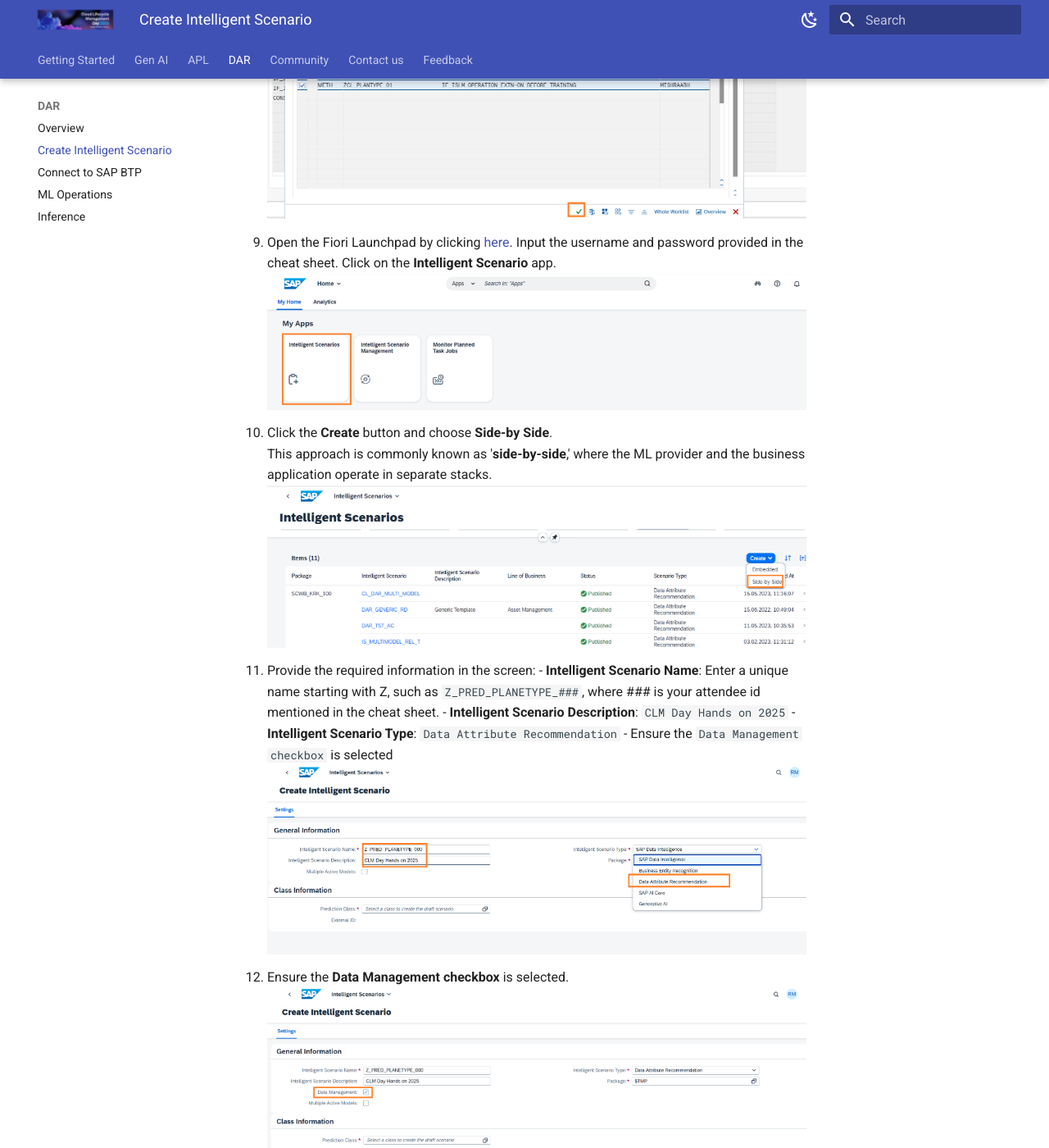
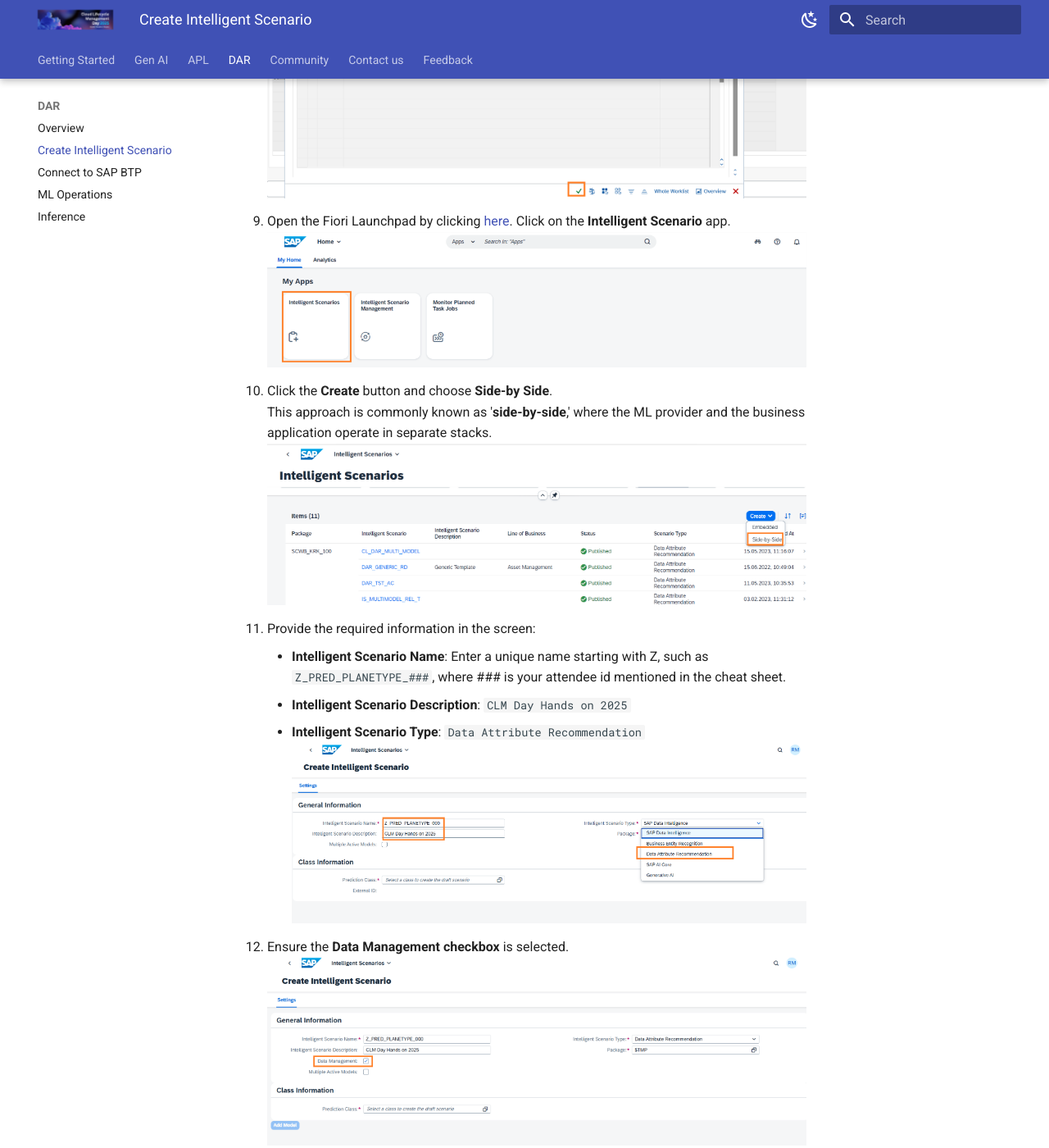
Before and after one commit to SAP-CLM-SL/ISLM, an MkDocs documentation site: the page built from docs/ISLM_with_SAPAIServices_BTP/createandpublish.md, in a window 1280 px wide and 1400 px high, scrolled down 2693 px. Shown: the whole window at 82% size. Built offline with MkDocs 1.6.1 and Material for MkDocs 9.7.7, drawn with Linux system fonts in a browser that asks for light colours; some of the changed text lies outside the part shown.

Commit message:
Update formatting

```diff
--- a/docs/ISLM_with_SAPAIServices_BTP/createandpublish.md
+++ b/docs/ISLM_with_SAPAIServices_BTP/createandpublish.md
@@ -4,7 +4,7 @@
 
 Create a Prediction Class which defines the behavior of the scenario. Prediction class has methods to specify Inference type and ML Template for Data Attribute Recommendation. For this use case, we will use generic template which make use of Classification algorithm.
 
-1. Open **SAP Logon** and logon to **S4H** system. Check the username and password provided in the cheat sheet.
+1. Open **SAP Logon** and logon to **S4H** system.
 2. Open transaction `/nse24` and search for the ABAP class `ZCL_PRED_PLANETYPE_000`.
    ![](./images/1.png)
 
@@ -26,16 +26,20 @@
 8. Click the **tick** icon.
    ![](./images/7.png)
 
-9. Open the Fiori Launchpad by clicking [here](https://18.214.3.29:44301/sap/bc/ui5_ui5/ui2/ushell/shells/abap/FioriLaunchpad.html?sap-client=100&sap-language=EN#Shell-home){:target="\_blank"}. Input the username and password provided in the cheat sheet. Click on the **Intelligent Scenario** app.
+9. Open the Fiori Launchpad by clicking [here](https://18.214.3.29:44301/sap/bc/ui5_ui5/ui2/ushell/shells/abap/FioriLaunchpad.html?sap-client=100&sap-language=EN#Shell-home){:target="\_blank"}. Click on the **Intelligent Scenario** app.
    ![](../ISLM_with_SAPGenAI/images/IntelligentScenariosApp.png)
 
 10. Click the **Create** button and choose **Side-by Side**. <br/> This approach is commonly known as '**side-by-side**,' where the ML provider and the business application operate in separate stacks.
     ![](./images/9.png)
 
-11. Provide the required information in the screen: - **Intelligent Scenario Name**: Enter a unique name starting with Z, such as `Z_PRED_PLANETYPE_###`, where ### is your attendee id mentioned in the cheat sheet. - **Intelligent Scenario Description**: `CLM Day Hands on 2025` - **Intelligent Scenario Type**: `Data Attribute Recommendation` - Ensure the `Data Management checkbox` is selected
+11. Provide the required information in the screen:
+    - **Intelligent Scenario Name**: Enter a unique name starting with Z, such as `Z_PRED_PLANETYPE_###`, where ### is your attendee id mentioned in the cheat sheet.
+    - **Intelligent Scenario Description**: `CLM Day Hands on 2025`
+    - **Intelligent Scenario Type**: `Data Attribute Recommendation`
     ![](./images/create1.png)
 
-12. Ensure the **Data Management checkbox** is selected. ![](./images/create2.png)
+12. Ensure the **Data Management checkbox** is selected.
+![](./images/create2.png)
 
 13. Click the value help for **Prediction Class**.
     ![](./images/create3.png)
@@ -43,7 +47,10 @@
 14. Click the **OK** button in the information box.
     ![](./images/create4.png)
 
-15. Click the **Add Model** button. The Add DAR Model dialog will pop up. Provide the following details: - **Name**: `Z_PRED_PLANETYPE_MOD` - **Description**: `Model for CLM Day 2025 - Hands on` - **Training Dataset**: `Z_SFLIGHT_DATA`
+15. Click the **Add Model** button. The Add DAR Model dialog will pop up. Provide the following details:
+    - **Name**: `Z_PRED_PLANETYPE_MOD`
+    - **Description**: `Model for CLM Day 2025 - Hands on`
+    - **Training Dataset**: `Z_SFLIGHT_DATA`
     ![](./images/create15.png)
 
 16. Click the value help for the **Inputs** field.
```
